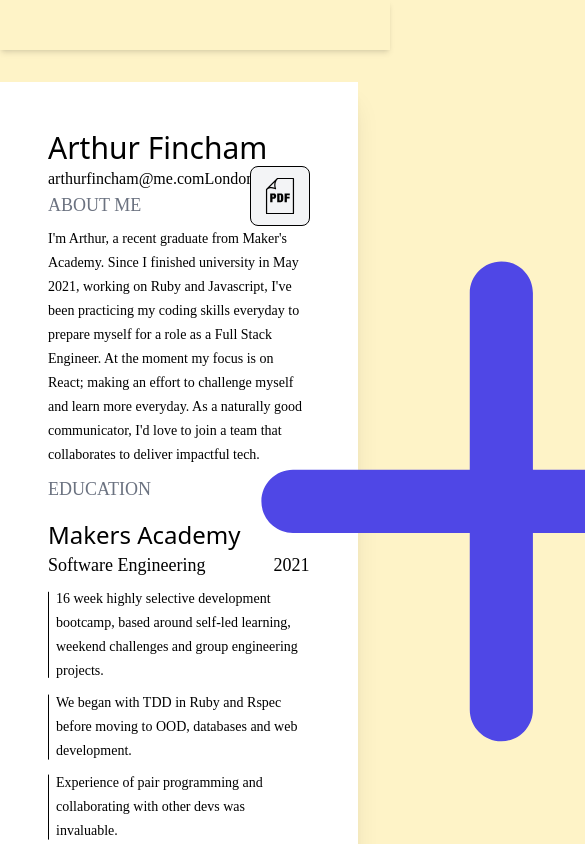
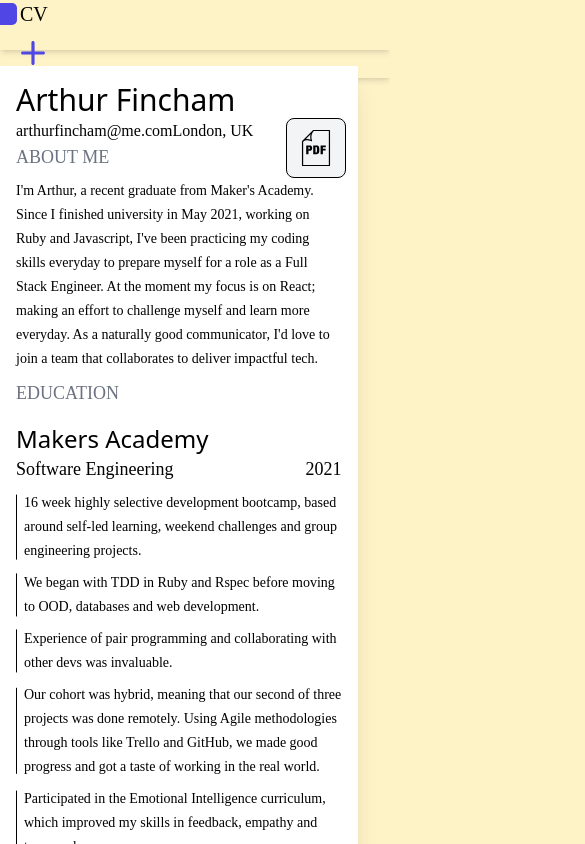
Before and after one commit to arthurfincham/portfolio3, a React (Create React App) app: page /CV in a window 390 px wide. Shown: the top 844 px of the page, 585 px wide, since content can reach past the window. Built offline with nearby package versions, Linux system fonts and the light colour scheme.

Commit message:
add active title to mobile nav

```diff
--- a/src/components/NavLinks.js
+++ b/src/components/NavLinks.js
@@ -3,17 +3,17 @@ import { NavLink } from 'react-router-dom';
 export default function NavLinks({ className, handleClick }) {
   return (
     <div className={className} onClick={handleClick}>
-      <NavLink activeclassname="active" className="text-lg NavLink font-a2" to="/">
+      <NavLink activeclassname="active" className="w-1/2 text-lg sm:w-auto NavLink font-a2" to="/">
         About
       </NavLink>
 
-      <NavLink activeclassname="active" className="text-lg NavLink font-a2" to="/projects">
+      <NavLink activeclassname="active" className="w-1/2 text-lg sm:w-auto NavLink font-a2" to="/projects">
         Projects
       </NavLink>
-      <NavLink activeclassname="active" className="text-lg NavLink font-a2" to="/CV">
+      <NavLink activeclassname="active" className="w-1/2 text-lg sm:w-auto NavLink font-a2" to="/CV">
         CV
       </NavLink>
-      <NavLink activeclassname="active" className="text-lg NavLink font-a2" to="/contact">
+      <NavLink activeclassname="active" className="w-1/2 text-lg sm:w-auto NavLink font-a2" to="/contact">
         Contact
       </NavLink>
     </div>
--- a/src/components/Navbar.js
+++ b/src/components/Navbar.js
@@ -1,8 +1,8 @@
 import NavLinks from './NavLinks';
 import { useSpring, animated } from 'react-spring';
-
 import { useState } from 'react';
 import PlusIcon from '../svgs/PlusIcon';
+import { useLocation } from 'react-router-dom';
 
 export default function Navbar() {
   const [isClosed, setIsClosed] = useState(true);
@@ -11,6 +11,8 @@ export default function Navbar() {
     tension: 210,
     friction: 30,
   };
+
+  const location = useLocation();
 
   const handleClick = () => {
     setIsClosed(!isClosed);
@@ -22,23 +24,46 @@ export default function Navbar() {
 
   const rotation = isClosed ? 0 : -45;
 
+  const titleSlide = isClosed ? 0 : -120;
+
   const arrowRotation = useSpring({
     config,
     transform: isClosed ? `rotate(${rotation}deg)` : `rotate(${rotation}deg)`,
   });
 
+  const mobTitleStyles = useSpring({
+    config,
+    transform: isClosed ? `translate(${titleSlide}px)` : `translate(${titleSlide}px)`,
+  });
+
+  const mobNavTitle = (path) => {
+    switch (path) {
+      case '/projects':
+        return 'Projects';
+      case '/CV':
+        return 'CV';
+      case '/contact':
+        return 'Contact';
+      default:
+        return '';
+    }
+  };
+
   return (
     <nav className="sm:overflow-hidden w-full bg-amber-100 relative h-[50px] fr justify-center shadow-md xxl:px-24">
-      <div className="justify-end w-full fr xxl:mr-2">
-        <NavLinks className="items-center hidden w-auto mx-4 mt-2 space-x-6 sm:flex " />
-        <div onClick={() => handleClick()} className="z-10 mr-4 hover:cursor-pointer">
+      <div className="z-40 items-center justify-between w-full px-2 shadow-md sm:justify-end fr xxl:mr-2 mainNavWrapper">
+        <NavLinks className="relative items-center hidden w-auto mx-4 mt-2 space-x-6 sm:flex" />
+        <animated.span style={mobTitleStyles} className="mt-1 ml-3 text-xl font-a1 mobActive">
+          {mobNavTitle(location.pathname)}
+        </animated.span>
+        <div onClick={() => handleClick()} className=" w-[50px] h-[50px] ">
           <animated.div style={arrowRotation} className="w-auto h-full sm:hidden">
-            <PlusIcon className="w-auto h-full sm:hidden" />
+            <PlusIcon className="w-auto h-full fill-indigo-600 sm:hidden" />
           </animated.div>
         </div>
       </div>
-      <animated.div style={navSpring} className="bg-amber-100 mobileNavBar absolute top-[50px] w-full   flex sm:hidden fc justify-start p-4 ">
-        <div className="bg-amber-100 h-[950px] navContentMob w-full ">
+      <animated.div style={navSpring} className=" navContentMob mobileNavBar absolute top-[50px] w-full  z-10 flex sm:hidden fc justify-start p-4 ">
+        <div className="w-full h-[80vh]   ">
           <NavLinks handleClick={handleClick} className="items-start space-y-6 fc " />
         </div>
       </animated.div>
--- a/src/components/ProjectItem.js
+++ b/src/components/ProjectItem.js
@@ -7,30 +7,42 @@ import ResponsiveImage from './ResponsiveImage';
 import ReactGA from 'react-ga';
 
 export default function ProjectItem({ project, className, style, addImage }) {
+  const mobile = window.innerWidth < 400;
+
   const [isClosed, setIsClosed] = useState(true);
 
   const [isPinned, setIsPinned] = useState(false);
 
   const [ref, bounds] = useMeasure();
 
+  const [prevRef, prevBounds] = useMeasure();
+
   const capitalize = (str) => {
     return str.toUpperCase();
   };
 
   const handleEnter = () => {
-    setIsClosed(!isClosed);
-  };
-
-  const handleExit = () => {
-    if (!isClosed) {
+    if (!mobile) {
       setIsClosed(!isClosed);
     }
   };
 
+  const handleExit = () => {
+    if (!mobile) {
+      if (!isClosed) {
+        setIsClosed(!isClosed);
+      }
+    }
+  };
+
   const handleClick = () => {
-    setIsPinned(!isPinned);
-    if (isPinned) {
+    if (mobile) {
       setIsClosed(!isClosed);
+    } else {
+      setIsPinned(!isPinned);
+      if (isPinned) {
+        setIsClosed(!isClosed);
+      }
     }
   };
 
@@ -45,6 +57,7 @@ export default function ProjectItem({ project, className, style, addImage }) {
   };
 
   const infoStyle = useSpring({
+    maxHeight: prevBounds.height,
     height: infoMaster() ? 0 : bounds.height,
     borderTop: infoMaster() ? 'none' : 'solid',
     borderTopWidth: infoMaster() ? '0' : '0.1em',
@@ -78,11 +91,11 @@ export default function ProjectItem({ project, className, style, addImage }) {
           <span className="text-xl font-a1">{project.title}</span>
         </div>
       </div>
-      <div className={className} onMouseEnter={handleEnter} onMouseLeave={handleExit} onClick={handleClick}>
+      <div className={className} onMouseEnter={handleEnter} onMouseLeave={handleExit} onClick={handleClick} ref={prevRef}>
         <ResponsiveImage image={project.imagePath} addImage={addImage} />
         <animated.div style={infoStyle} className="absolute bottom-0 w-full overflow-hidden shadow-lg bg-amber-100">
           <div ref={ref} className="w-full px-2 pb-4">
-            <div className="w-full p-3 py-6 space-y-2 text-sm font-a3 fc">
+            <div className="w-full p-3 py-6 space-y-1 text-xs sm:text-sm sm:space-y-2 font-a3 fc">
               {project.description.map((point, index) => {
                 return (
                   <span key={index} className="">
@@ -94,9 +107,9 @@ export default function ProjectItem({ project, className, style, addImage }) {
             <div className="fr">
               {project.stack.map((tool, index) => {
                 return (
-                  <div key={index} className="items-center justify-center px-2 space-x-2 fr">
-                    {iconSelector(tool, 'w-1/5 h-auto')}
-                    <span className="text-sm font-mono3">{capitalize(tool)}</span>
+                  <div key={index} className="items-center justify-center w-full px-2 space-x-2 fr">
+                    {mobile ? '' : iconSelector(tool, 'w-1/5 h-auto')}
+                    <span className="text-xs sm:text-sm font-mono3">{capitalize(tool)}</span>
                   </div>
                 );
               })}
--- a/src/index.css
+++ b/src/index.css
@@ -16,17 +16,16 @@ body,
 #root,
 main,
 .App {
-  width: 100%;
-  height: 100%;
   @apply bg-amber-100;
 }
 
 main {
-  margin-top: 2em;
+  margin-top: 1em;
   display: flex;
   flex-direction: column;
   justify-content: flex-start;
   align-items: center;
+  height: 92vh;
 }
 
 .code-font {
@@ -77,7 +76,23 @@ main {
   content: '';
   position: absolute;
   top: 0;
-  right: 105%;
+  right: 103%;
+  width: 100%;
+  height: 100%;
+  border-right: 120px solid #5046e5;
+  border-top: none;
+  border-radius: 5px;
+}
+
+.mobActive {
+  position: relative;
+}
+
+.mobActive::after {
+  content: '';
+  position: absolute;
+  top: 0;
+  right: 110%;
   width: 100%;
   height: 100%;
   border-right: 120px solid #5046e5;
@@ -86,7 +101,7 @@ main {
 }
 
 .mobileNavBar > * > * > .NavLink {
-  padding-left: 1em;
+  padding-left: 0.22em;
 }
 
 .mobileNavBar > * > * .active::before {
@@ -95,6 +110,11 @@ main {
 
 .mobileNavBar > * > * .active {
   position: relative;
+}
+
+.mobileNavBar {
+  opacity: 1;
+  z-index: 30;
 }
 
 .stackRow:nth-child(2n) {
@@ -120,5 +140,6 @@ main {
 }
 
 .navContentMob {
-  z-index: 100;
+  background: rgb(255, 244, 199);
+  background: linear-gradient(180deg, rgba(255, 244, 199, 1) 64%, rgba(255, 255, 255, 0) 100%);
 }
--- a/src/pages/About.js
+++ b/src/pages/About.js
@@ -7,15 +7,15 @@ export default function About() {
     <div className="w-full h-4/5 sm:h-3/4 fcc">
       <div className="px-8 space-y-12 sm:space-y-0 fcc sm:flex-row xl:mr-24">
         <div className="w-full sm:w-2/3">
-          <div className="max-w-[90ch] fc text-center sm:text-right sm:items-end">
-            <h1 className="text-8xl md:text-9xl">arthur fincham</h1>
+          <div className="max-w-[90ch] fc text-left sm:text-center sm:text-right sm:items-end">
+            <h1 className="text-6xl sm:text-8xl md:text-9xl">arthur fincham</h1>
             <p className="max-w-[34ch] text-2xl md:text-3xl font-a3">
               i am a <span className="text-indigo-600 ">full-stack developer</span> with an eye for design. Makers Academy grad. currently enjoying{' '}
               <span className="text-indigo-600">Ruby on Rails</span> and <span className="text-indigo-600 ">React</span>.
             </p>
           </div>
         </div>
-        <div className="w-full space-y-8 sm:w-1/3 fcc">
+        <div className="w-full space-x-3 sm:space-x-0 sm:space-y-8 sm:w-1/3 frc sm:flex-col">
           <GitHub className={buttonClasses} />
           <LinkedIn className={buttonClasses} />
         </div>
--- a/src/pages/CV.js
+++ b/src/pages/CV.js
@@ -29,15 +29,15 @@ export default function CV() {
 
   return (
     <div className="w-full fcc">
-      <div className="w-11/12 h-auto p-12 mb-12 bg-white shadow-xl fc max-w-[800px]">
-        <div className="relative fc sm:items-center">
+      <div className="w-11/12 h-auto p-4 sm:p-12 mb-12 bg-white shadow-xl fc max-w-[800px] relative">
+        <div className="sm:relative fc sm:items-center">
           <h1 className="text-3xl">Arthur Fincham</h1>
           <span className="font-mono2">arthurfincham@me.com</span>
           <span className="font-mono2">London, UK</span>
           <a
             href={PDF}
             target="blank"
-            className="w-[60px] h-[60px] absolute right-0 bg-gray-100 rounded-lg border-[.12em] border-black hover:bg-gray-200 fcc"
+            className="w-[60px] h-[60px] absolute right-3 sm:right-0 bg-gray-100 rounded-lg border-[.12em] border-black hover:bg-gray-200 fcc"
           >
             <PDFIcon className="z-10 w-full h-full " />
           </a>
--- a/src/svgs/PlusIcon.js
+++ b/src/svgs/PlusIcon.js
@@ -1,10 +1,7 @@
 export default function PlusIcon({ className }) {
   return (
-    <svg className={className} width="752pt" height="752pt" viewBox="0 0 752 752" xmlns="http://www.w3.org/2000/svg">
-      <path
-        fill="#4F47E6"
-        d="m376 196.04c-13.078 0-23.68 10.602-23.68 23.68v132.6h-132.6c-13.078 0-23.68 10.602-23.68 23.68s10.602 23.68 23.68 23.68h132.6v132.6c0 13.078 10.602 23.68 23.68 23.68s23.68-10.602 23.68-23.68v-132.6h132.6c13.078 0 23.68-10.602 23.68-23.68s-10.602-23.68-23.68-23.68h-132.6v-132.6c0-13.078-10.602-23.68-23.68-23.68z"
-      />
+    <svg className={className} width="100" height="100" viewBox="0 0 752 752" xmlns="http://www.w3.org/2000/svg">
+      <path d="m376 196.04c-13.078 0-23.68 10.602-23.68 23.68v132.6h-132.6c-13.078 0-23.68 10.602-23.68 23.68s10.602 23.68 23.68 23.68h132.6v132.6c0 13.078 10.602 23.68 23.68 23.68s23.68-10.602 23.68-23.68v-132.6h132.6c13.078 0 23.68-10.602 23.68-23.68s-10.602-23.68-23.68-23.68h-132.6v-132.6c0-13.078-10.602-23.68-23.68-23.68z" />
     </svg>
   );
 }
```
